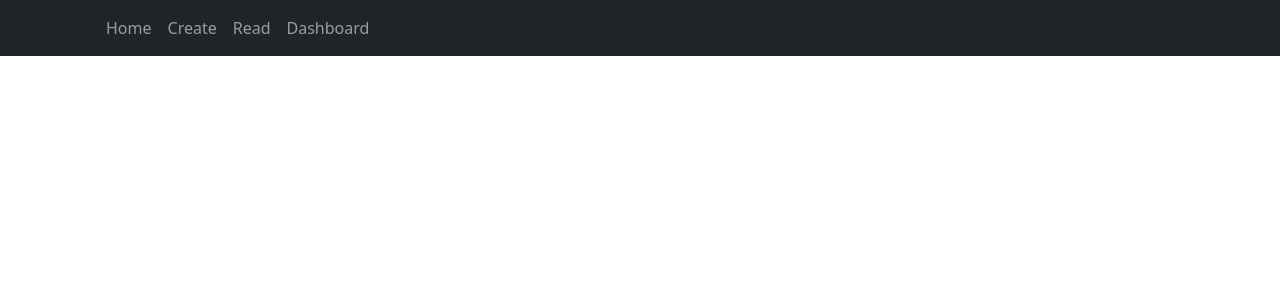
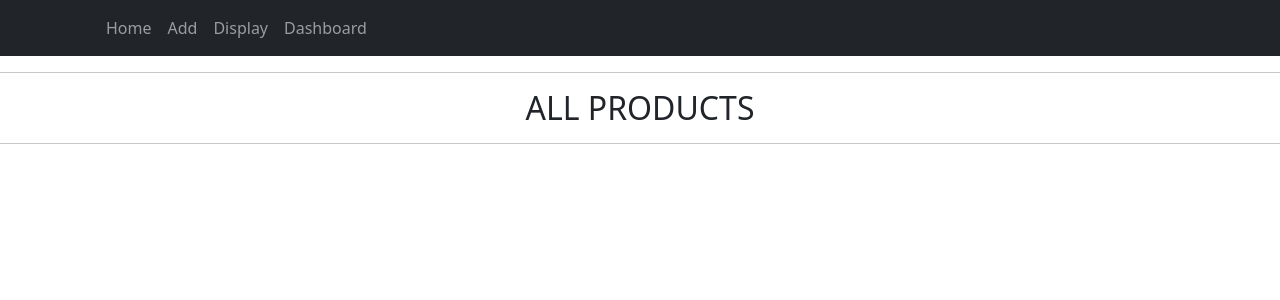
Before and after one commit to G00410483/DataRep-Project, a React (Create React App) app: page /display in a window 1280 px wide. Shown: the top 300 px of the page. Built offline with nearby package versions, Linux system fonts and the light colour scheme; no server answers.

Commit message:
Update scooterItem functionallity

```diff
--- a/src/App.js
+++ b/src/App.js
@@ -1,34 +1,44 @@
+// Importing necessary styles and components
 import './App.css';
 import 'bootstrap/dist/css/bootstrap.min.css';
 import Container from 'react-bootstrap/Container';
 import Nav from 'react-bootstrap/Nav';
 import Navbar from 'react-bootstrap/Navbar';
 import {BrowserRouter, Routes, Route} from 'react-router-dom';
-import Create from './components/create';
-import Read from './components/read';
+
+// Importing custom components
+import Add from './components/add';
+import Display from './components/display';
 import Edit from './components/edit';
 import Content from './components/content';
 import Dashboard from './components/dashboard';
 
+// Main function component for the entire application
 function App() {
   return (
+     // Using BrowserRouter to enable routing in the application
     <BrowserRouter>
+     {/* Main container for the entire application */}
     <div className="App">
+      {/* Navigation bar using Bootstrap components */}
        <Navbar bg="dark" data-bs-theme="dark">
         <Container>
+          {/* Navigation links */}
           <Navbar.Brand href="/"></Navbar.Brand>
           <Nav className="me-auto">
             <Nav.Link href="/">Home</Nav.Link>
-            <Nav.Link href="/create">Create</Nav.Link>
-            <Nav.Link href="/read">Read</Nav.Link>
+            <Nav.Link href="/add">Add</Nav.Link>
+            <Nav.Link href="/display">Display</Nav.Link>
             <Nav.Link href="/dashboard">Dashboard</Nav.Link>
           </Nav>
         </Container>
       </Navbar>
+
+      {/* Routes for different components */}
       <Routes>
         <Route path='/' element={<Content></Content>}></Route>
-        <Route path='/read' element={<Read></Read>}></Route>
-        <Route path='/create' element={<Create></Create>}></Route>
+        <Route path='/display' element={<Display></Display>}></Route>
+        <Route path='/add' element={<Add></Add>}></Route>
         <Route path='/edit/:id' element={<Edit></Edit>}></Route>
         <Route path='/dashboard' element={<Dashboard></Dashboard>}></Route>
       </Routes>
--- a/src/components/create.js
+++ b/src/components/add.js
@@ -3,16 +3,22 @@ import { useState } from "react";
 import axios from "axios";
 
 // Functional component for creating a new book
-function Create() {
+function Add() {
+    // State variables to store form input values
     const [title, setTitle] = useState('');
     const [cover, setCover] = useState('');
     const [brand, setBrand] = useState('');
     const [price, setPrice] = useState('');
     const [description, setDescription] = useState('');
 
+    // Getting the navigate function
+    const navigate = useNavigate();
+
+    // Function to handle form submission
     const handleSubmit = (e) => {
         e.preventDefault();
 
+        // Create a scooter object with form input values
         const scooter = {
             title: title,
             cover: cover,
@@ -21,16 +27,21 @@ function Create() {
             description: description
         };
 
+        // Making a POST request to the server to save the scooter data
         axios.post('http://localhost:4000/api/scooter/', scooter)
-            .then(/* Handle success if needed */)
+            .then((res) => {
+                // Navigating to the 'read' page after successful update
+                navigate('/read');
+            })
             .catch(/* Handle errors if needed */);
     }
 
     return (
         <div style={{ maxWidth: '400px', margin: 'auto', padding: '20px', border: '1px solid #ccc', borderRadius: '8px' }}>
             <hr></hr>
-            <h4 style={{ textAlign: 'center', lineHeight: '1.5'  }}>ENTER THE DETAILS OF THE NEW PRODUCT:</h4>
+            <h4 style={{ textAlign: 'center', lineHeight: '1.5' }}>ENTER THE DETAILS OF THE NEW PRODUCT:</h4>
             <hr></hr>
+            {/* Form for adding a new scooter with event handler for form submission */}
             <form onSubmit={handleSubmit}>
                 <div className="form-group">
                     <label>ADD NAME:</label>
@@ -86,4 +97,4 @@ function Create() {
     );
 }
 
-export default Create;
+export default Add;
--- a/src/components/read.js
+++ b/src/components/display.js
@@ -1,15 +1,22 @@
+// Importing necessary dependencies from the 'react' library and 'axios'
 import { useEffect, useState } from "react";
 import axios from "axios";
+
+// Importing the 'Scooters' component from a local file
 import Scooters from "./scooters";
 
-function Read() {
+// Creating the 'Display' component
+function Display() {
 
+    // Using the 'useState' hook to create a state variable 'data' with an empty array as its initial value
     const [data, setData] = useState([]);
 
+    // Using the 'useEffect' hook to make an HTTP GET request when the component mounts
     useEffect(
         () => {
-
+            // Making an HTTP GET request
             axios.get('http://localhost:4000/api/scooters')
+             // If the request is successful, update the 'data' state with the response data
                 .then(
                     (response) => {
                         setData(response.data)
@@ -21,8 +28,10 @@ function Read() {
                     }
                 )
 
-        }, []
+        }, [] //THe empty dependency array ensures that the effect runs only once when the component mounts
     );
+
+    // Declaring a function 'ReloadData' that makes another HTTP GET request to update the 'data' state
     const ReloadData = (e) => {
         axios.get('http://localhost:4000/api/scooters')
             .then(
@@ -35,17 +44,17 @@ function Read() {
                     console.log(error);
                 }
             )
-
     }
     return (
         <div>
             <hr></hr>
             <h2 >ALL PRODUCTS</h2>
             <hr></hr>
+            {/* Rendering the 'Scooters' component and passing 'data' and 'ReloadData' function as props */}
             <Scooters myScooters={data} Reload={ReloadData}></Scooters>
         </div>
     );
 
 }
 
-export default Read;
+export default Display;
--- a/src/components/edit.js
+++ b/src/components/edit.js
@@ -1,23 +1,30 @@
+// Importing necessary modules from external libraries
 import { useParams, useNavigate } from "react-router-dom";
 import { useEffect, useState } from "react";
 import axios from "axios";
 
+// React functional component for editing product details
 export default function Edit() {
+    // Extracting the 'id' parameter from the URL using react-router-dom's useParams hook
     let { id } = useParams();
 
+    // Initializing state variables using the useState hook for managing form input values
     const [title, setTitle] = useState('');
     const [cover, setCover] = useState('');
     const [brand, setBrand] = useState('');
     const [price, setPrice] = useState('');
     const [description, setDescription] = useState('');
 
+     // Getting the navigate function
     const navigate = useNavigate();
 
+     // useEffect hook to fetch the existing product details when the component mounts
     useEffect(
         () => {
-
+            // Making an asynchronous GET request to the server to fetch product details based on the provided 'id'
             axios.get('http://localhost:4000/api/scooter/' + id)
                 .then((response) => {
+                     // Updating state variables with the fetched data
                     setTitle(response.data.title);
                     setCover(response.data.cover);
                     setBrand(response.data.brand);
@@ -29,12 +36,14 @@ export default function Edit() {
                         console.log(error);
                     }
                 );
-        }, [id]
+        }, [id] // Dependency array ensures the effect runs only when 'id' changes
     );
 
+    // Function to handle form submission
     const handleSubmit = (e) => {
         e.preventDefault();
 
+        // Creating an object with the updated product details
         const scooter = {
             title: title,
             cover: cover,
@@ -43,8 +52,10 @@ export default function Edit() {
             description: description
         }
 
+          // Making an asynchronous PUT request to update the product details on the server
         axios.put('http://localhost:4000/api/scooter/' + id, scooter)
             .then((res) => {
+                // Navigating to the 'read' page after successful update
                 navigate('/read');
             })
             .catch(
@@ -52,11 +63,13 @@ export default function Edit() {
                     console.log(error)
                 });
     }
+    // Rendering the edit form with input fields and a submit button
     return (
         <div style={{ maxWidth: '400px', margin: 'auto', padding: '20px', border: '1px solid #ccc', borderRadius: '8px' }}>
             <hr></hr>
             <h4 style={{ textAlign: 'center', lineHeight: '1.5'  }}>EDIT THE DETAILS OF THE PRODUCT:</h4>
             <hr></hr>
+             {/* Form for editing product details with controlled input fields */}
             <form onSubmit={handleSubmit}>
                 <div className="form-group">
                     <label>EDIT NAME:</label>
@@ -103,6 +116,7 @@ export default function Edit() {
                         onChange={(e) => { setDescription(e.target.value) }}
                     />
                 </div>
+                {/* Submit button to save the changes */}
                 <div style={{ textAlign: 'center' }}>
                     <br></br>
                     <button type="submit" className="btn btn-primary">Save</button>
```
Also changed, not shown: src/components/dashboard.js (+11 -0 lines), src/components/scooterItem.js (+9 -1 lines), src/components/scooters.js (+6 -3 lines), 1 other file (tests, documents, lock files or other folders).
